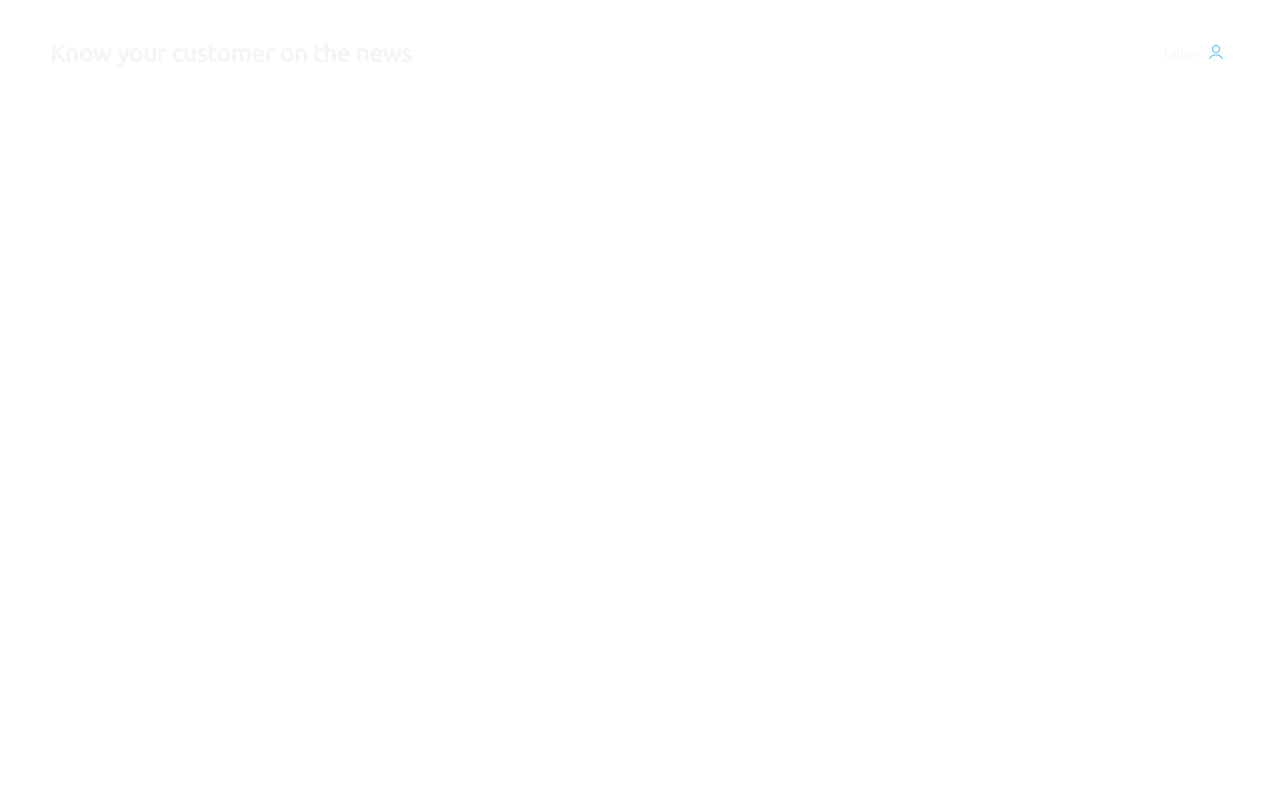
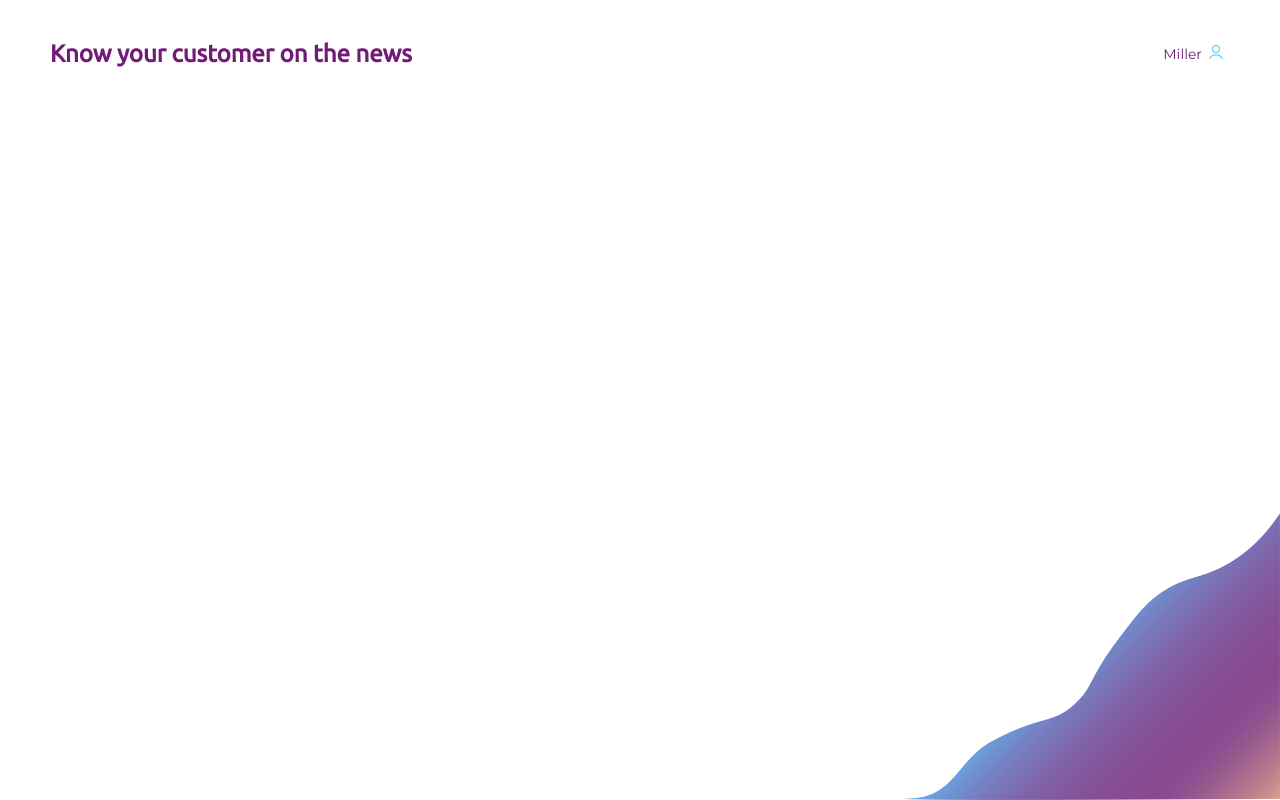
Before and after one commit to daviddinis/FEUP-LGP, a React (Create React App) app in the folder frontend/: page / in a window 1280 px wide. Built offline with nearby package versions, Linux system fonts and the light colour scheme; a web font is replaced by a local one.

Commit message:
add: corner image component

```diff
--- /dev/null
+++ b/frontend/src/components/Corner-Image.scss
@@ -0,0 +1,9 @@
+.corner-image{
+    width: 375px;
+    height: 286px;
+    position: absolute;
+    right: 0;
+    bottom: 0;
+    background-size: cover;
+    transform: rotate(180deg);
+}
--- /dev/null
+++ b/frontend/src/components/Corner-Image.tsx
@@ -0,0 +1,12 @@
+import React from 'react';
+import cornerImage from '../shared/icons/corner.png';
+import './Corner-Image.scss';
+
+
+const Component = () => {
+   return (
+         <div style={{backgroundImage: "url(" + cornerImage + ")"}} className={'corner-image'}></div>
+    );
+}
+
+export default Component;
--- a/frontend/src/components/Header.scss
+++ b/frontend/src/components/Header.scss
@@ -16,7 +16,7 @@
     font-family: Montserrat;
     font-size: 14px;
     line-height: 17px;
-    color: #F7F4F9;
+    // color: #F7F4F9;
 }
 
 .page-title {
@@ -24,5 +24,5 @@
     font-weight: bold;
     font-size: 24px;
     line-height: 28px;
-    color: #F7F4F9;
+    // color: #F7F4F9;
 }
--- a/frontend/src/components/Header.tsx
+++ b/frontend/src/components/Header.tsx
@@ -6,8 +6,6 @@ interface Props {
     username: string,
     isAdmin: boolean,
 }
-
-
 
 const Component = (props : Props) => {
 
--- a/frontend/src/pages/Registered-Users-Page.scss
+++ b/frontend/src/pages/Registered-Users-Page.scss
@@ -3,6 +3,6 @@
     flex-direction: column;
     align-items: center;
     padding: 40px 50px 60px;
-    // background : linear-gradient(135deg, rgba(219, 161, 140, 1) 0%, rgba(189, 125, 134, 0.96) 6.06%, rgba(147, 76, 127, 0.89) 15.49%, rgba(121, 45, 122, 0.85) 22.65%, rgba(111, 33, 120, 0.82) 26.65%, rgba(111, 37, 123, 0.85) 39.01%, rgba(110, 48, 133, 0.88) 50.9%, rgba(108, 68, 148, 0.91) 62.61%, rgba(107, 95, 171, 0.94) 74.2%, rgba(104, 130, 199, 0.96) 85.72%, rgba(101, 173, 234, 0.99) 97.02%, rgba(100, 185, 244, 1) 100%);
     border-radius: 0px 0px 10px 10px;
+    color: #701C74;
 }
--- a/frontend/src/pages/Registered-Users-Page.tsx
+++ b/frontend/src/pages/Registered-Users-Page.tsx
@@ -1,9 +1,8 @@
 import React, { ReactNode, useEffect, useState, useCallback } from 'react';
-import { FileWithPath, useDropzone } from 'react-dropzone';
 import './Registered-Users-Page.scss';
-import axios from "axios";
 import Header from "../components/Header";
-import details from '../shared/icons/details.svg';
+import CornerImage from '../components/Corner-Image';
+
 
 
 interface IUser {
@@ -14,37 +13,6 @@ interface IUser {
 function RegisteredUsersPage() {
   const [users, setUsers] = useState<IUser[]>([]);
 
-  const onDrop = useCallback(acceptedFiles => {
-
-    const formData = new FormData();
-    formData.append('file', acceptedFiles[0]);
-    const config = {
-      headers: {
-        'content-type': 'multipart/form-data'
-      }
-    };
-
-    axios.post("/sendFile", formData, config);
-  }, [])
-
-  const { acceptedFiles, getRootProps, getInputProps } = useDropzone({ onDrop });
-
-  const fileList = (files: FileWithPath[]): ReactNode => (
-    files.map(file => (
-      <div className={'file-info'} key={file.path}>
-        <p><span className={ 'status-icon' } />100%</p>
-        <p>{file.name}</p>
-        <p>tipo</p>
-        <p>{file.type}</p>
-        <p>{file.lastModified}</p>
-        <p><img
-          className={'details-icon'}
-          src={details} /></p>
-      </div>
-    ))
-  );
-
-
   return (
     <div className="registered-users-page">
       <header className={'header'}>
@@ -52,18 +20,8 @@ function RegisteredUsersPage() {
           username="Miller"
           isAdmin={true} />
       </header>
-      {/* <div className={'files-table'}>
-        <div className={'column-names'}>
-          <p>ols</p>
-          <p>name</p>
-          <p>type</p>
-          <p>format</p>
-          <p>date</p>
-        </div>
-        <div className={'table'}>
-          {fileList(acceptedFiles)}
-        </div>
-      </div> */}
+
+      <CornerImage/>
     </div>
   );
 }
--- a/frontend/src/pages/User-Page.scss
+++ b/frontend/src/pages/User-Page.scss
@@ -52,6 +52,8 @@
     padding: 40px 50px 60px;
     background : linear-gradient(135deg, rgba(219, 161, 140, 1) 0%, rgba(189, 125, 134, 0.96) 6.06%, rgba(147, 76, 127, 0.89) 15.49%, rgba(121, 45, 122, 0.85) 22.65%, rgba(111, 33, 120, 0.82) 26.65%, rgba(111, 37, 123, 0.85) 39.01%, rgba(110, 48, 133, 0.88) 50.9%, rgba(108, 68, 148, 0.91) 62.61%, rgba(107, 95, 171, 0.94) 74.2%, rgba(104, 130, 199, 0.96) 85.72%, rgba(101, 173, 234, 0.99) 97.02%, rgba(100, 185, 244, 1) 100%);
     border-radius: 0px 0px 10px 10px;
+    color: #F7F4F9;
+
 }
 
 .files-table {
--- a/frontend/tsconfig.json
+++ b/frontend/tsconfig.json
@@ -18,7 +18,7 @@
     "resolveJsonModule": true,
     "isolatedModules": true,
     "noEmit": true,
-    "jsx": "react"
+    "jsx": "react-jsx"
   },
   "include": [
     "src"
```
Also changed, not shown: frontend/src/shared/icons/corner.png (added).
